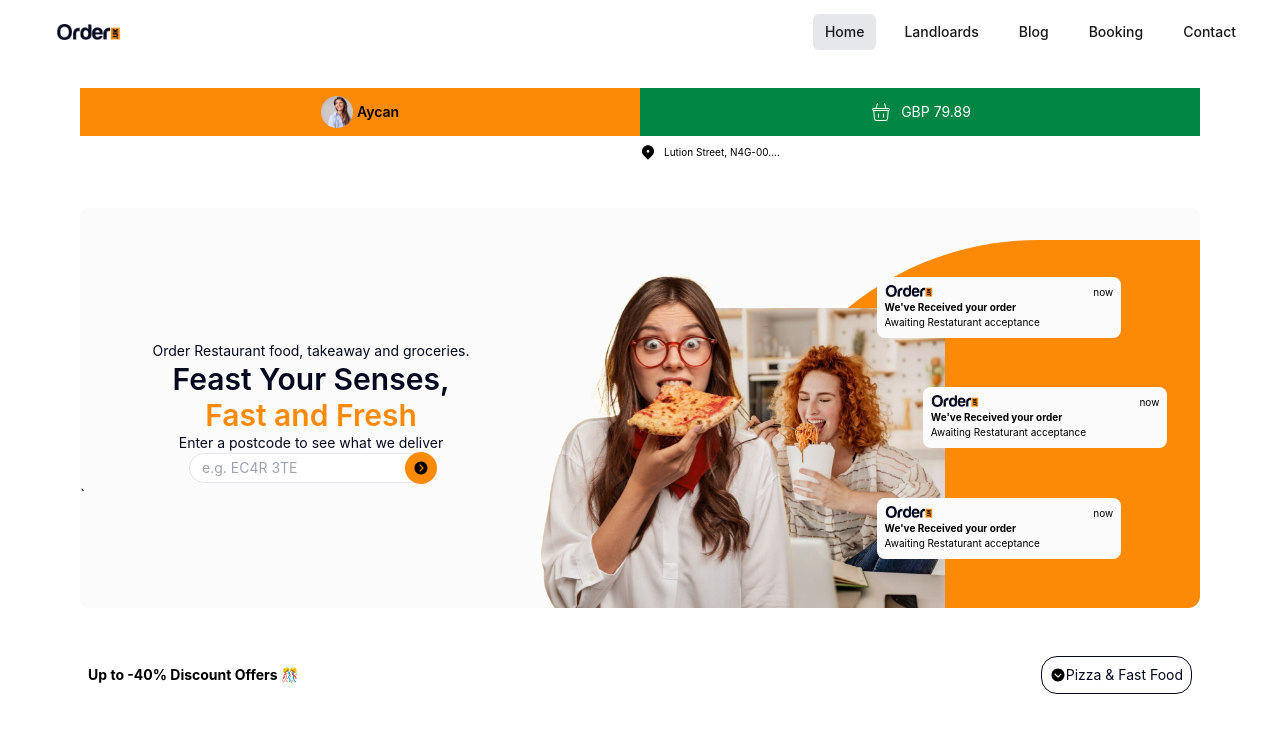
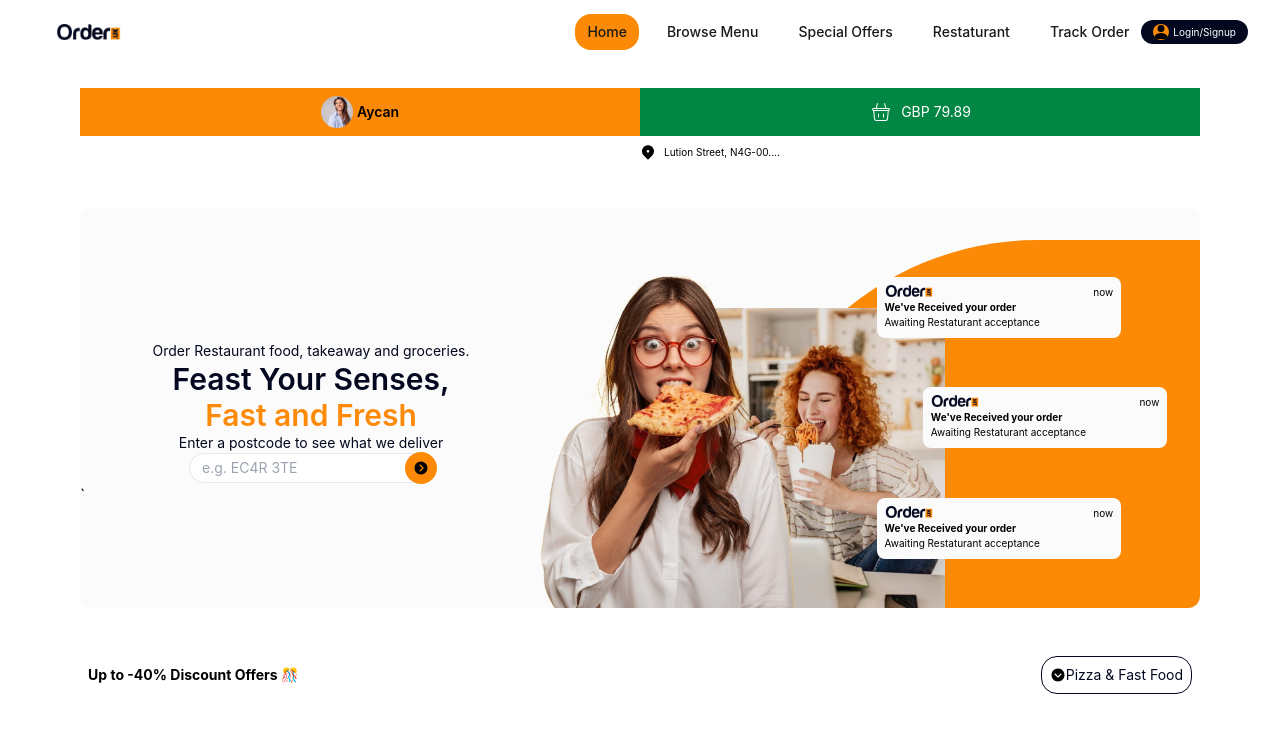
Before and after one commit to nelsonmunthe/food-delivery-frontend, a React (Create React App) app: page / in a window 1280 px wide. Shown: the top 748 px of the page. Built offline with nearby package versions, Linux system fonts and the light colour scheme.

Commit message:
fixing home page

```diff
--- a/public/index.html
+++ b/public/index.html
@@ -24,7 +24,7 @@
       work correctly both with client-side routing and a non-root public URL.
       Learn how to configure a non-root public URL by running `npm run build`.
     -->
-    <title>React App</title>
+    <title>Delivery Food</title>
   </head>
   <body>
     <noscript>You need to enable JavaScript to run this app.</noscript>
--- a/src/component/CustomNavLink.tsx
+++ b/src/component/CustomNavLink.tsx
@@ -2,13 +2,13 @@ import { NavLink } from "react-router-dom";
 import { CustomNavLinkProps } from "../interface/common"
 
 const CustomNavLink = ({description, path}:CustomNavLinkProps) => {
-    const style = "rounded-md px-3 py-2 text-sm font-medium text-[#181A18] hover:bg-gray-200";
+    const style = "px-3 py-2 text-sm font-medium text-[#181A18] hover:bg-gray-200";
     return(
         <NavLink
             to={path}
             aria-current="page"
             className={({ isActive }) =>
-                isActive ? `${style} bg-gray-200` : `${style}`
+                isActive ? `${style} bg-[#FC8A06] rounded-2xl` : `${style}`
             }
         >
             {description}
--- a/src/component/Navigation.tsx
+++ b/src/component/Navigation.tsx
@@ -5,6 +5,8 @@ import { CustomNavLinkProps } from "../interface/common"
 import CustomNavLink from "./CustomNavLink"
 import { MdClose } from "react-icons/md";
 import { MdMenu } from "react-icons/md";
+import { IoPersonSharp } from "react-icons/io5";
+
 
 const Navigation = () => {
     const [menu, setMenu] = useState<boolean>(false);
@@ -19,25 +21,25 @@ const Navigation = () => {
             path: "/"
         },
         {
-            description: "Landloards",
-            path: "/Landloards"
+            description: " Browse Menu ",
+            path: "/menu"
         },
         {
-            description: "Blog",
-            path: "/blog"
+            description: "Special Offers",
+            path: "/special-offers"
         },
         {
-            description: "Booking",
-            path: "/booking"
+            description: "Restaturant",
+            path: "/restaturant"
         },
         {
-            description: "Contact",
-            path: "/contact"
+            description: "Track Order",
+            path: "/track-order"
         }
     ]
 
     return(
-        <nav className="fixed top-0 left-0 w-full z-50 bg-white">
+        <nav className="fixed top-0 left-0 w-full z-99 bg-white">
             <div className="mx-auto max-w-7xl px-2 sm:px-6 lg:px-8">
                 <div className="relative flex h-16 items-center justify-between">
                     <div className="absolute inset-y-0 left-0 flex items-center sm:static sm:inset-auto sm:ml-6 sm:pr-0">
@@ -53,6 +55,12 @@ const Navigation = () => {
                             }
                             </div>
                         </div>
+                    </div>
+                    <div className="flex justify-center items-center py-1 px-3 bg-[#03081F] rounded-3xl gap-1 p-1">
+                        <IoPersonSharp className="bg-backgroundOrange rounded-lg"/>
+                        <button className="text-white text-[10px] text-center">
+                            Login/Signup
+                        </button>
                     </div>
                     <div className="absolute inset-y-0 right-0 flex items-center sm:hidden">
                         {/* <!-- Mobile menu button--> */}
```
